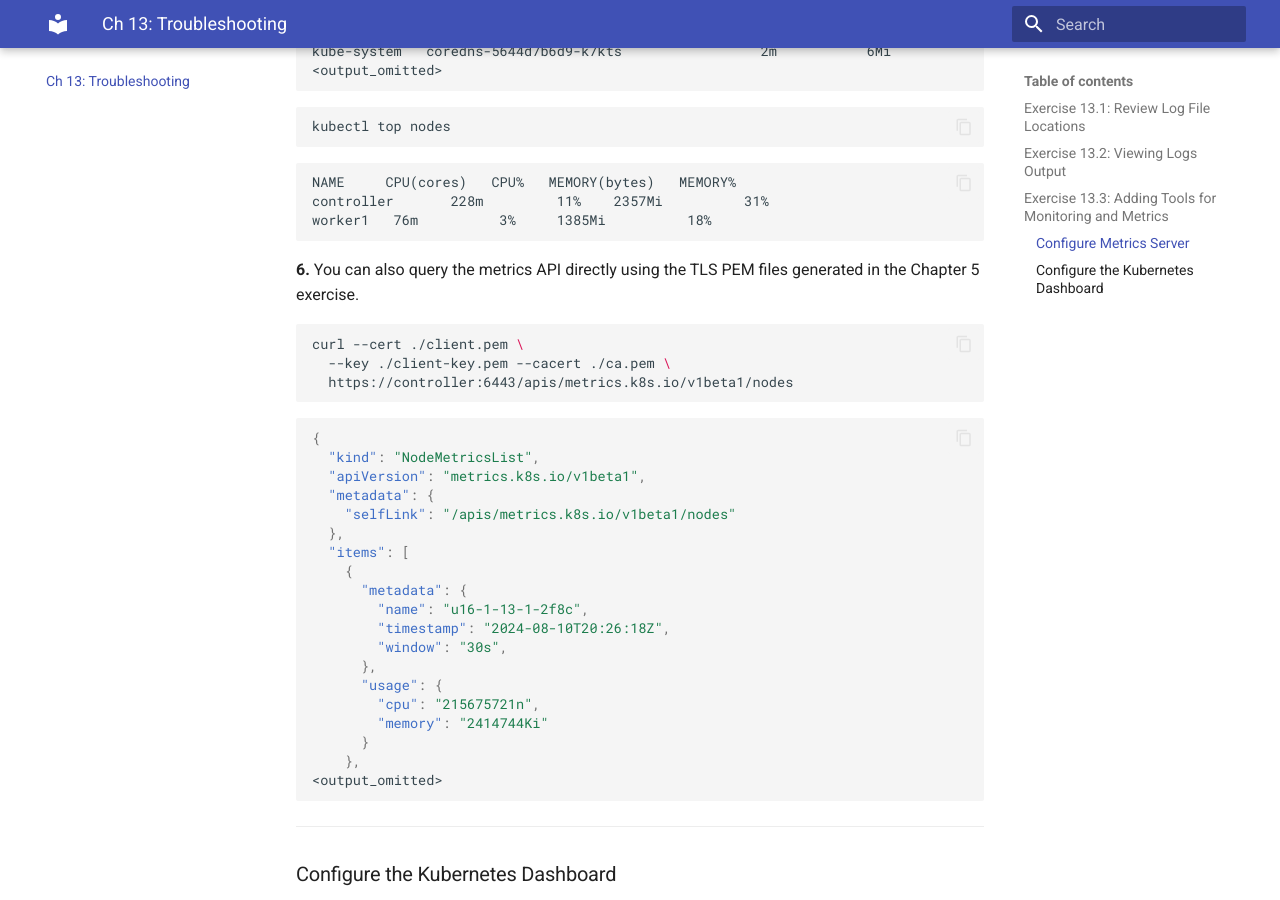
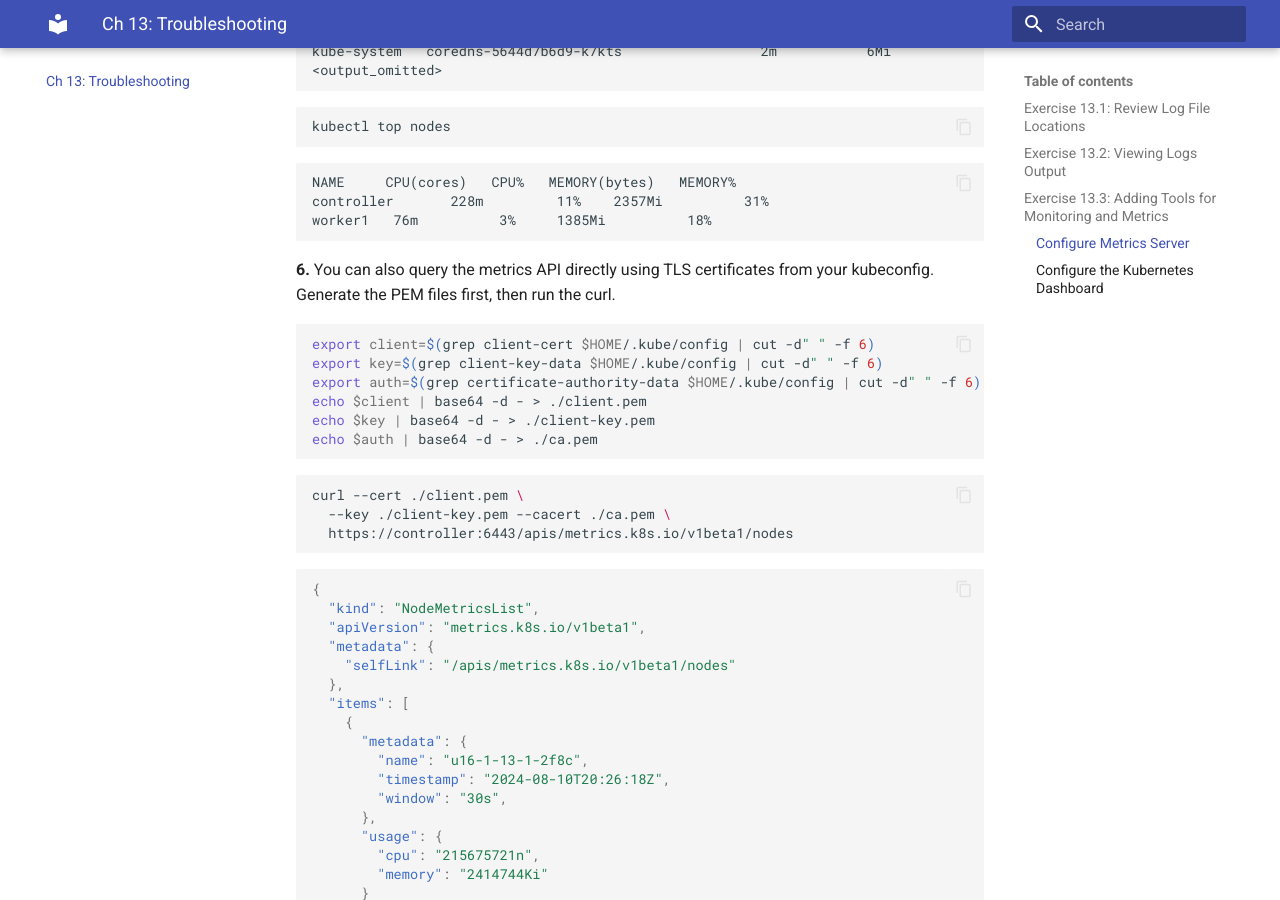
Before and after one commit to helmsman-k8s/lfs458-labs, an MkDocs documentation site: the page built from docs/ch13_labs.md, in a window 1280 px wide and 900 px high, scrolled down 4262 px. Built offline with MkDocs 1.6.1 and Material for MkDocs 9.7.7, drawn with Linux system fonts in a browser that asks for light colours.

````diff
--- a/docs/ch13_labs.md
+++ b/docs/ch13_labs.md
@@ -230,7 +230,16 @@ controller       228m         11%    2357Mi          31%
 worker1   76m          3%     1385Mi          18%
 ```
 
-**6.** You can also query the metrics API directly using the TLS PEM files generated in the Chapter 5 exercise.
+**6.** You can also query the metrics API directly using TLS certificates from your kubeconfig. Generate the PEM files first, then run the curl.
+
+```bash
+export client=$(grep client-cert $HOME/.kube/config | cut -d" " -f 6)
+export key=$(grep client-key-data $HOME/.kube/config | cut -d" " -f 6)
+export auth=$(grep certificate-authority-data $HOME/.kube/config | cut -d" " -f 6)
+echo $client | base64 -d - > ./client.pem
+echo $key | base64 -d - > ./client-key.pem
+echo $auth | base64 -d - > ./ca.pem
+```
 
 ```bash
 curl --cert ./client.pem \
````
Also changed, not shown: docs/ch10_labs.md (+2 -0 lines), docs/ch11_labs.md (+2 -2 lines), docs/ch14_labs.md (+1 -1 lines), 5 other files.
